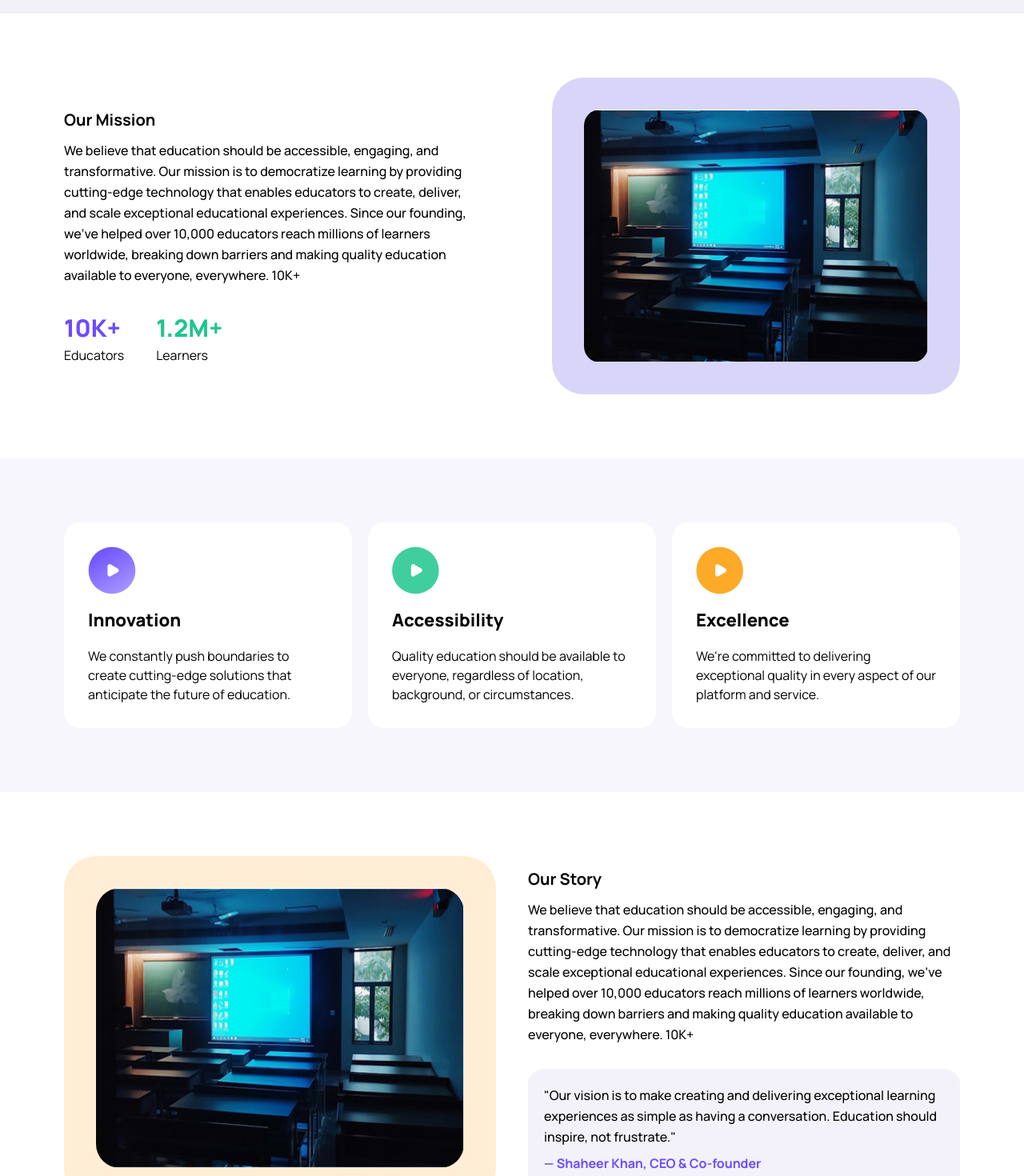
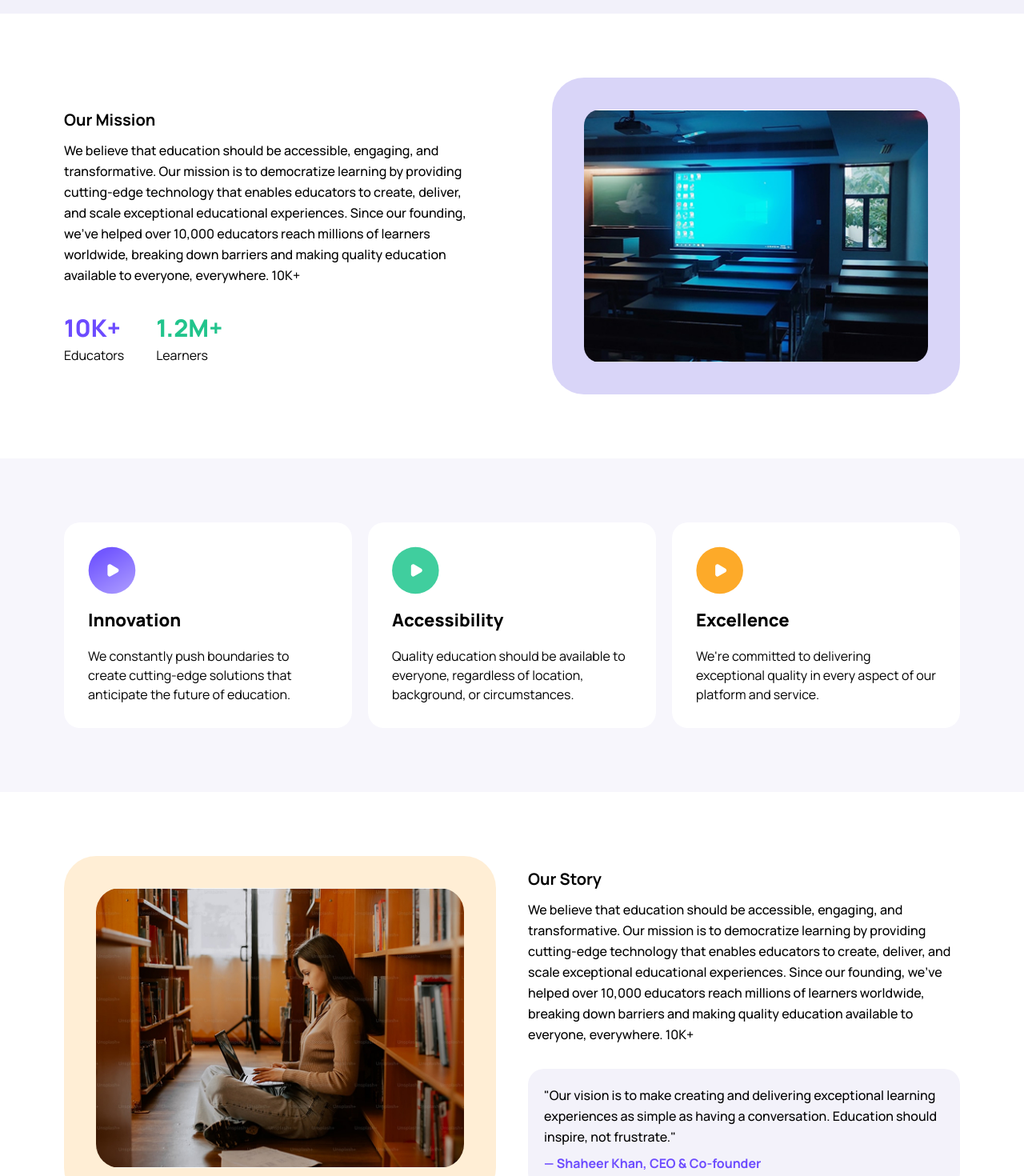
Before and after one commit to shaheerkhanm/lmsdomain-landing-frontend, a Next.js app: page /about in a window 1280 px wide. Shown: the part 940-2410 px from the top of the page at 80% size. Built offline with nearby package versions, Linux system fonts and the light colour scheme.

Commit message:
about images added

```diff
--- a/components/sections/AboutPage/OurMissionSection.tsx
+++ b/components/sections/AboutPage/OurMissionSection.tsx
@@ -21,7 +21,7 @@ function OurMissionSection() {
 
                 <div className="col-span-1">
                     <div className="img-div p-[40px] bg-[#D9D5F8] rounded-[40px]">
-                        <img src="assets/img/mission-img.jpg" alt="" className='h-[316px] w-full rounded-[20px]' />
+                        <img src="assets/img/mission-img.jpg" alt="" className='h-[316px] w-full rounded-[20px] object-cover' />
                     </div>
                 </div>
             </div>
--- a/components/sections/AboutPage/OurStorySection.tsx
+++ b/components/sections/AboutPage/OurStorySection.tsx
@@ -6,7 +6,7 @@ function OurStorySection() {
             <div className="grid grid-cols-2 gap-[40px]">
                 <div className="col-span-1">
                     <div className="img-div p-[40px] bg-[#FCA72330] rounded-[40px]">
-                        <img src="assets/img/mission-img.jpg" alt="" className='h-[350px] w-full rounded-[30px]' />
+                        <img src="assets/img/our-story-img.jpg" alt="" className='h-[350px] w-full rounded-[30px] object-cover' />
                     </div>
                 </div>
                 <div className="col-span-1 flex flex-col justify-center gap-[10px]">
```
Also changed, not shown: public/assets/img/our-story-img.jpg (added).
